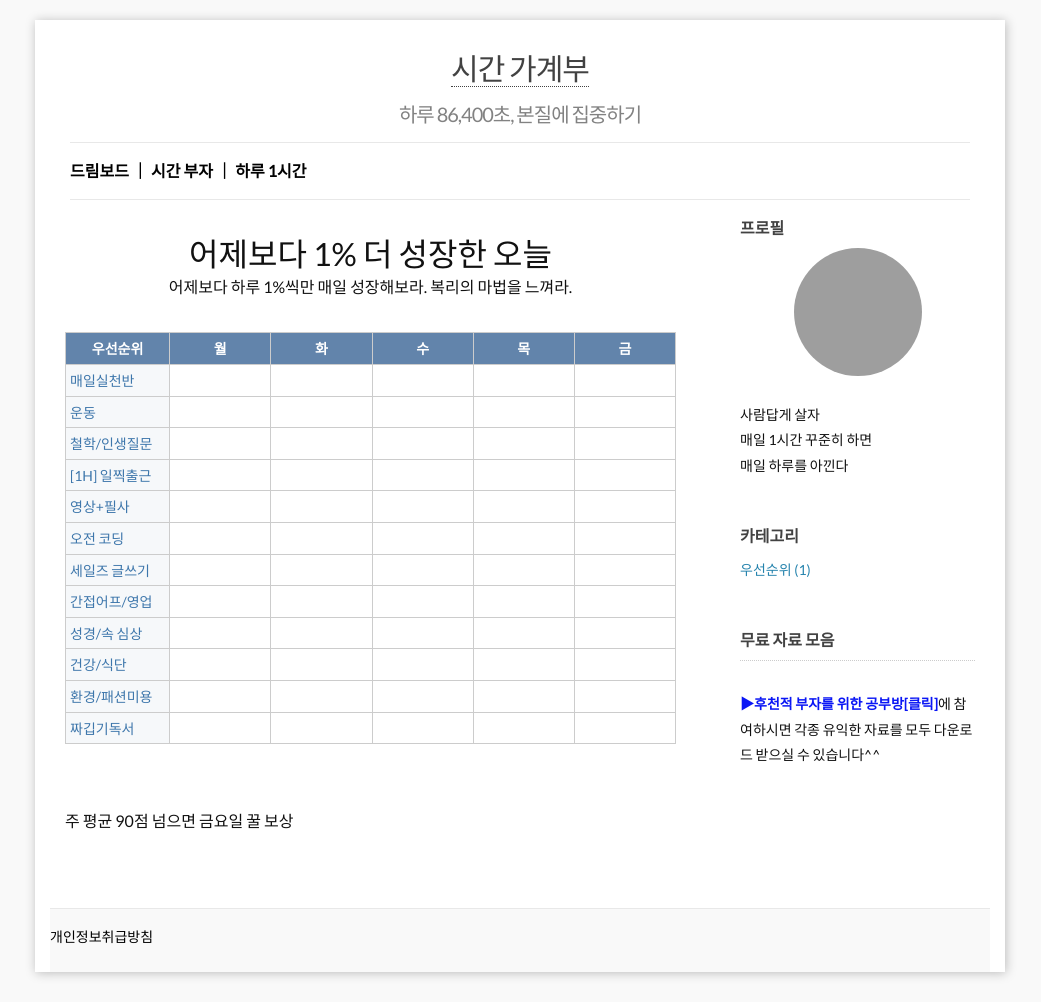
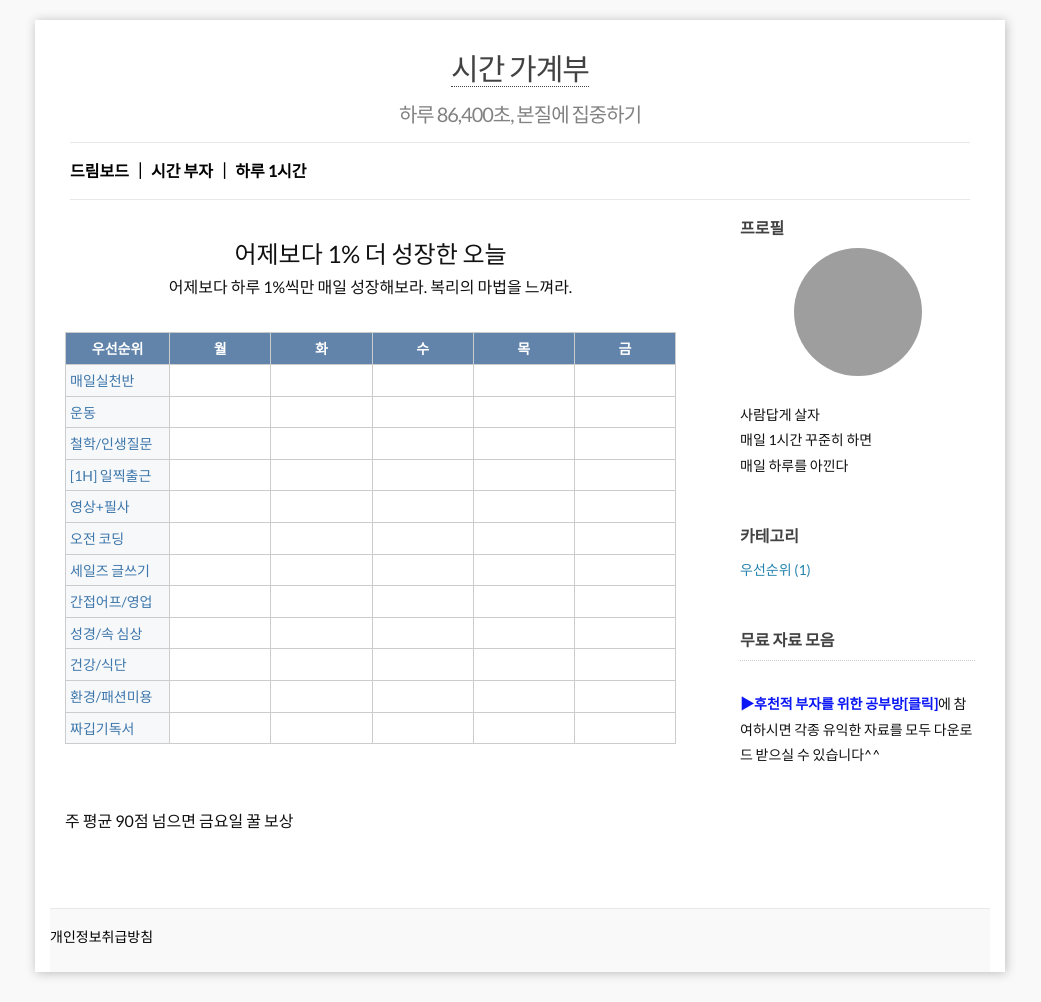
Before and after one commit to leevra/self-management.leeseungju.com, a Jekyll site: the page built from index.html, in a window 1280 px wide. Shown: the whole page, without its empty margins (120-1161 px from the left). Built offline with Jekyll 4.4.1, drawn with Linux system fonts in a browser that asks for light colours; the list of posts is cut into pages by our own code; grey boxes are pictures that could not be loaded.

```diff
--- a/index.html
+++ b/index.html
@@ -4,7 +4,7 @@ layout: default
 
 <br>
 <center>
-<h1>어제보다 1% 더 성장한 오늘</h1>
+<h2>어제보다 1% 더 성장한 오늘</h2>
 <p>어제보다 하루 1%씩만 매일 성장해보라. 복리의 마법을 느껴라.</p>
 </center>
 <br>
```
